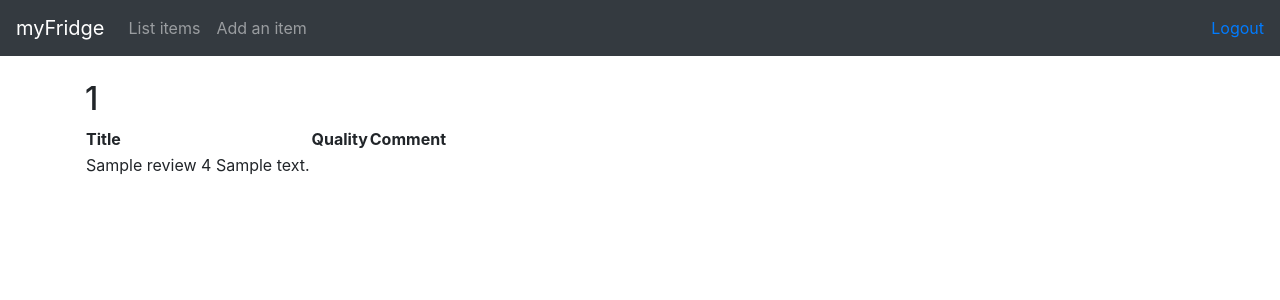
After one commit to Antsax/myFridge, a Flask app: page /review/1/1 in a window 1280 px wide. The commit adds this page. Shown: the top 300 px of the page. Run offline with Flask 2, Linux system fonts and the light colour scheme; a user stored in the database is signed in; tables that the repository leaves empty hold one stand-in row (values such as "Sample post"); parts of the project's set-up code (start-up, migrations or seed data) failed here and were passed over; some libraries are stand-ins or nearby versions.

Commit message:
added functioanlity to view reviews

```diff
--- a/application/reviews/views.py
+++ b/application/reviews/views.py
@@ -22,3 +22,8 @@ def review_item(item_id):
     db.session().commit()
 
     return redirect(url_for("items_index"))
+
+@app.route("/review/<item_id>/<item_name>", methods = ["GET"])
+@login_required
+def review_view(item_id, item_name):
+    return render_template("reviews/review.html", reviews = Review.query.filter_by(item_id = item_id), item_name = item_name)
--- a/application/templates/items/list.html
+++ b/application/templates/items/list.html
@@ -25,6 +25,11 @@
                 <input type="submit" value="Give review" />
             </form>
         </td>
+        <td>
+            <form method="GET" action="{{ url_for('review_view', item_id=item.id, item_name = item.name) }}">
+                <input type="submit" value="View reviews" />
+            </form>
+        </td>
     </tr>
     {% endfor %}
 </table>
--- /dev/null
+++ b/application/templates/reviews/review.html
@@ -0,0 +1,25 @@
+{% extends "layout.html" %}
+
+{% block body %}
+
+<h2> {{ item_name }} </h2>
+
+
+<table>
+    <tr>
+        <th>Title</th>
+        <th>Quality</th>
+        <th>Comment</th>
+    </tr>
+    {% for review in reviews %}
+
+    <tr>
+        <td>
+            {{ review.title }}
+            {{ review.rating }}
+            {{ review.comment }}
+        </td>
+    </tr>
+    {% endfor %}
+</table>
+{% endblock %}
```
